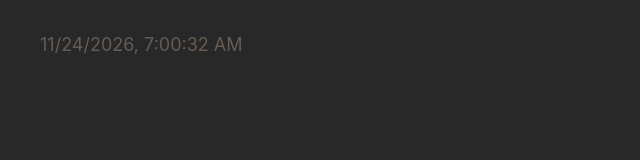
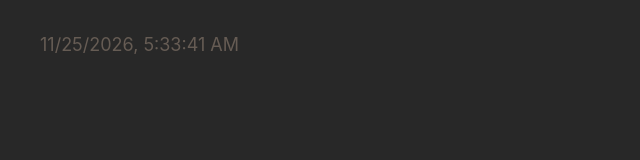
Before and after one commit to JosephCHS/feeds, a plain HTML site: page index.html in a window 1280 px wide. Shown: the full height of the page, 0-640 px from the left. Drawn offline with Linux system fonts and the light colour scheme.

Commit message:
deploy: 7afe499eb6512f87d38cce9a9be56aa35df1f5df

```diff
--- a/index.html
+++ b/index.html
@@ -17,8 +17,8 @@
     <!-- %after-body-begin.html% -->
 
     <footer>
-      <a class="footer-link" href="https://github.com/JosephCHS/feeds/actions/runs/45344642976">
-        <time id="build-timestamp" datetime="2026-11-24T07:00:32.836Z">2026-11-24T07:00:32.836Z</time>
+      <a class="footer-link" href="https://github.com/JosephCHS/feeds/actions/runs/45554402608">
+        <time id="build-timestamp" datetime="2026-11-25T05:33:41.963Z">2026-11-25T05:33:41.963Z</time>
       </a>
       <a class="footer-link" href="https://github.com/osmoscraft/osmosfeed">osmosfeed 1.15.1</a>
     </footer>
```
Also changed, not shown: 1 other file.
